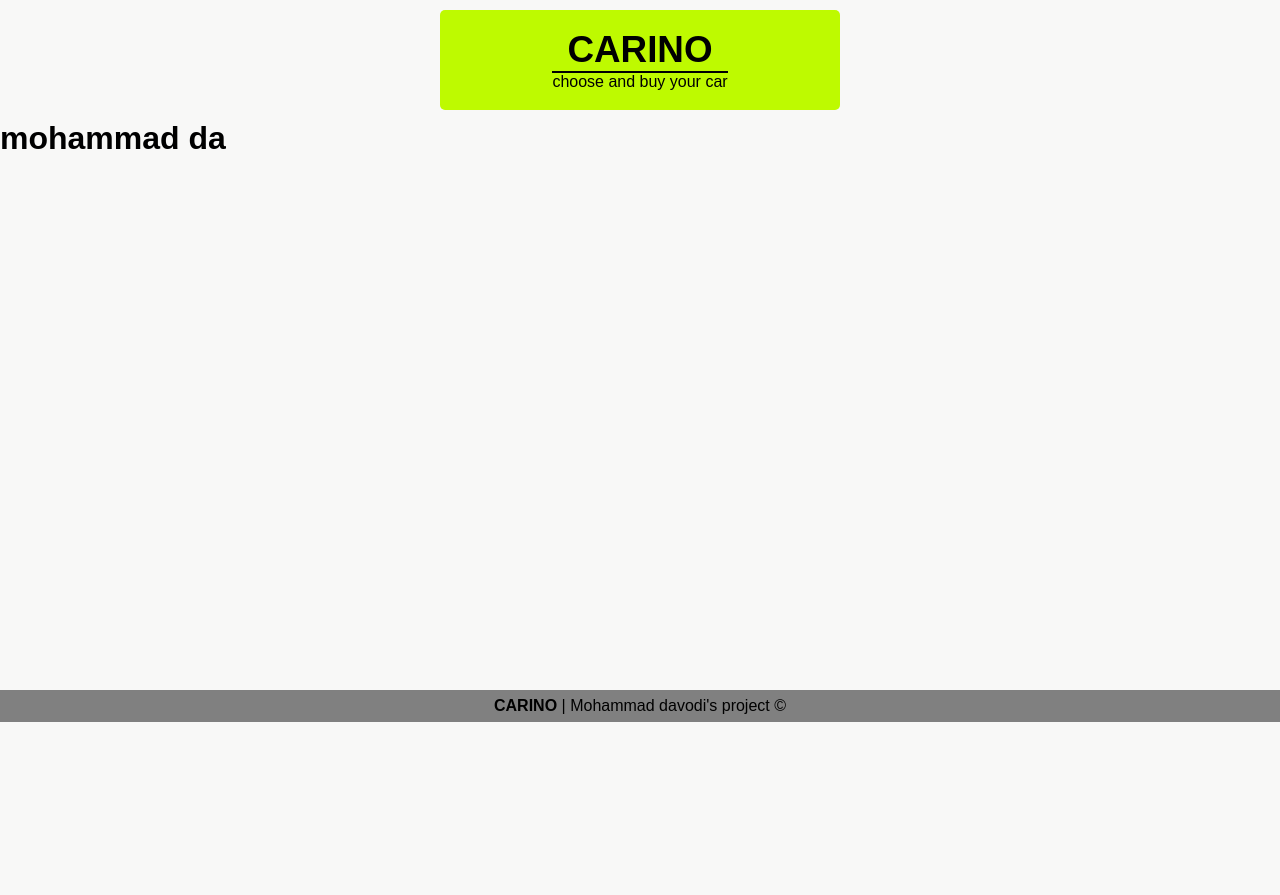
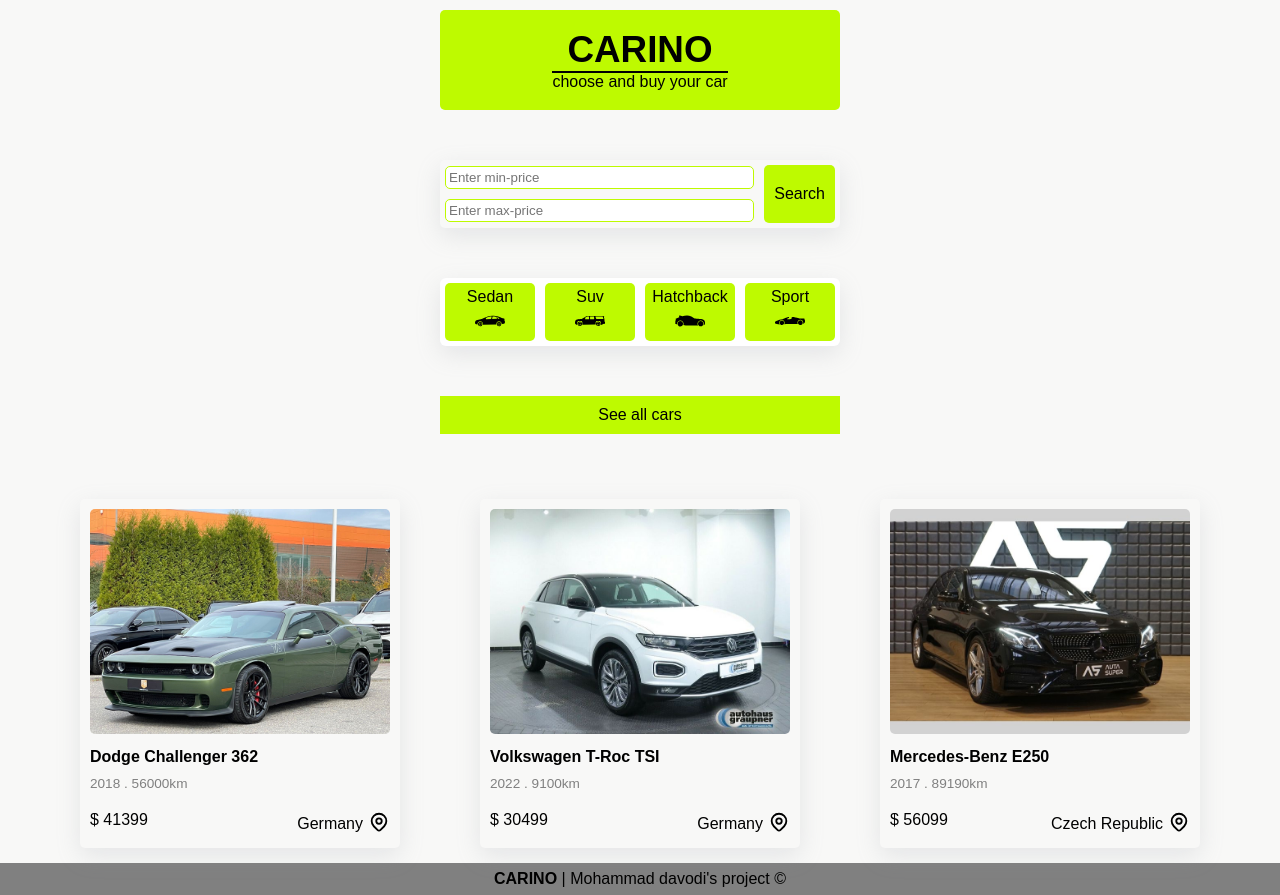
Before and after one commit to mohprogramer/Carino, a Next.js app: page / in a window 1280 px wide. Before the commit the page ends 800 px from the top, so only its background shows below. Built offline with nearby package versions, Linux system fonts and the light colour scheme.

Commit message:
See all added

```diff
--- /dev/null
+++ b/components/module/SeeAll.js
@@ -0,0 +1,12 @@
+import Link from "next/link";
+import styles from './SeeAll.module.css';
+
+function SeeAll() {
+    return(
+        <div className={styles.container}>
+            <Link href='/cars'>See all cars</Link>
+        </div>
+    )
+}
+
+export default SeeAll;
--- /dev/null
+++ b/components/module/SeeAll.module.css
@@ -0,0 +1,18 @@
+.container {
+    width: 400px;
+    margin: 50px auto;
+  }
+
+  .container a {
+    background-color: #befa00;
+    display: block;
+    width: 100%;
+    text-align: center;
+    padding: 10px 0;
+  }
+
+  @media (max-width: 600px) {
+    .container {
+      width: 320px;
+    }
+  }
--- a/pages/index.js
+++ b/pages/index.js
@@ -1,9 +1,17 @@
-
+import carsData from "@/Data/carsData"
+import SearchBar from "@/components/module/SearchBar";
+import CarsPages from "@/components/templates/CarsPages";
+import Categories from "@/components/module/Categories";
+import SeeAll from "@/components/module/SeeAll";
 
 export default function Home() {
+  const cars = carsData.slice(0 , 3)
   return (
     <div>
-      <h1>mohammad da</h1>
+      <SearchBar />
+      <Categories />
+      <SeeAll />
+      <CarsPages data={cars} />
     </div>
   )
 }
```
